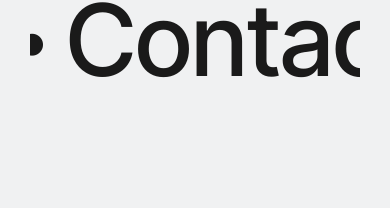
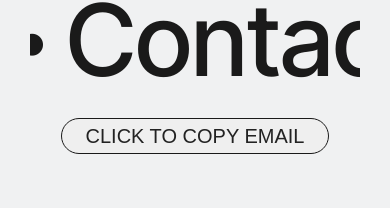
Before and after one commit to Salaheddine999/folio, a Next.js app: page / in a window 390 px wide. Shown: the part 3449-3657 px from the top of the page. Built offline with nearby package versions, Linux system fonts and the light colour scheme.

Commit message:
fix copy email button in mobile

```diff
--- a/components/Contact/Contact.module.scss
+++ b/components/Contact/Contact.module.scss
@@ -91,5 +91,6 @@
     .copy_email{
       font-size: 20px;
       margin-bottom: 130px;
+      opacity: 1;
     }
   }
```
